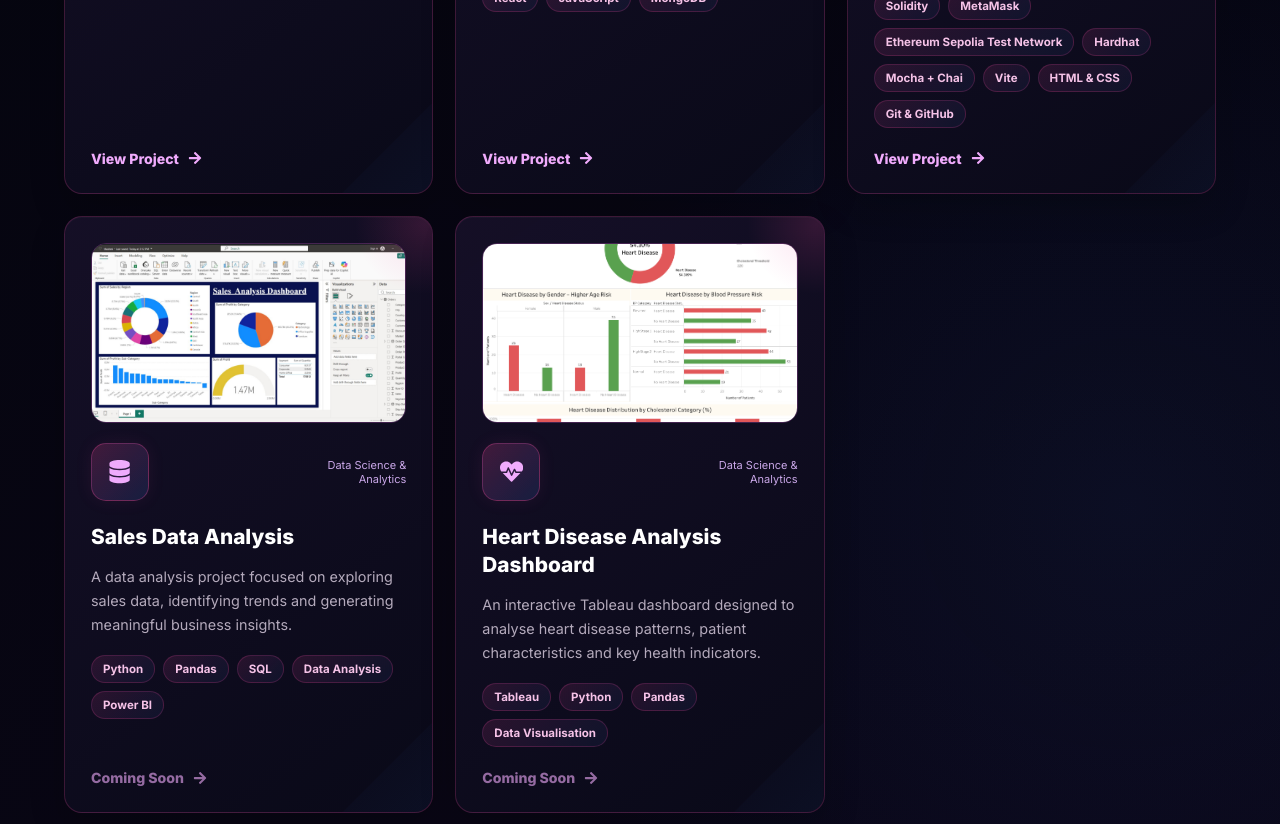
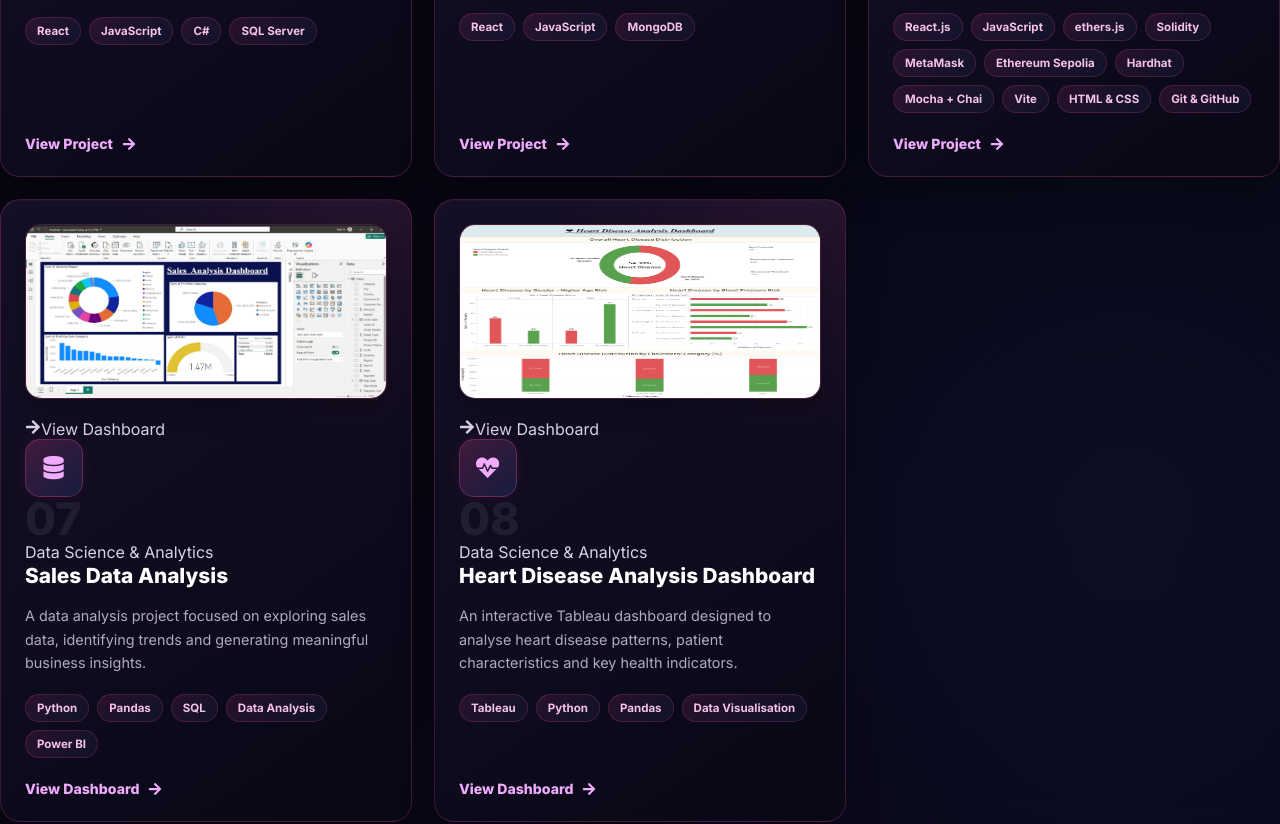
Before and after one commit to thashmiemaya-coder/thashmi-portfolio, a React (Vite) app: page / in a window 1280 px wide. Shown: the part 5200-6024 px from the top of the page. Built offline with nearby package versions, Linux system fonts and the light colour scheme.

Commit message:
Refactor Projects component and styles for improved layout, clarity, and responsiveness

```diff
--- a/src/pages/Projects.jsx
+++ b/src/pages/Projects.jsx
@@ -19,9 +19,9 @@ function Projects() {
   const [activeCategory, setActiveCategory] = useState("All");
 
   const projects = [
-    // =========================
+    // ==========================================
     // SOFTWARE DEVELOPMENT
-    // =========================
+    // ==========================================
 
     {
       icon: <FaShoppingBasket />,
@@ -84,7 +84,7 @@ function Projects() {
         "ethers.js",
         "Solidity",
         "MetaMask",
-        "Ethereum Sepolia Test Network",
+        "Ethereum Sepolia",
         "Hardhat",
         "Mocha + Chai",
         "Vite",
@@ -95,10 +95,9 @@ function Projects() {
       link: "https://github.com/thashmiemaya-coder/decentralized-voting-dapp",
     },
 
-    // =========================
+    // ==========================================
     // DATA SCIENCE & ANALYTICS
-    // =========================
-
+    // ==========================================
 
     {
       icon: <FaDatabase />,
@@ -114,7 +113,9 @@ function Projects() {
         "Power BI",
       ],
       category: "Data Science & Analytics",
-      link: "#",
+
+      // Image will be opened in a new tab
+      dashboardLink: "/images/sales-analysis.png",
     },
 
     {
@@ -130,9 +131,15 @@ function Projects() {
         "Data Visualisation",
       ],
       category: "Data Science & Analytics",
-      link: "#",
+
+      // Image will be opened in a new tab
+      dashboardLink: "/images/heart-disease-dashboard.png",
     },
   ];
+
+  // ==========================================
+  // FILTER PROJECTS
+  // ==========================================
 
   const filteredProjects =
     activeCategory === "All"
@@ -143,10 +150,13 @@ function Projects() {
 
   return (
     <section id="projects" className="projects-section">
-      <div className="projects-container">
 
-        {/* Heading */}
+      {/* ======================================
+          SECTION HEADER
+      ====================================== */}
+
       <div className="projects-heading">
+
         <span className="projects-label">
           <FaCode />
           PROJECTS
@@ -161,9 +171,14 @@ function Projects() {
           analytics projects that demonstrate my technical knowledge,
           creativity and problem-solving skills.
         </p>
+
       </div>
 
-        {/* Category Filters */}
+
+      {/* ======================================
+          CATEGORY FILTERS
+      ====================================== */}
+
       <div className="project-filters">
 
         <button
@@ -201,81 +216,173 @@ function Projects() {
 
       </div>
 
-        {/* Projects Grid */}
+
+      {/* ======================================
+          PROJECT CARDS
+      ====================================== */}
+
       <div className="projects-grid">
 
-          {filteredProjects.map((project) => (
+        {filteredProjects.map((project, index) => (
+
           <article
             className="project-card"
             key={project.title}
           >
 
-              {/* Project Image */}
+            {/* ==================================
+                DASHBOARD IMAGE
+            ================================== */}
+
             {project.image && (
-                <div className="project-image">
+
+              <a
+                href={project.dashboardLink}
+                target="_blank"
+                rel="noopener noreferrer"
+                className="project-image-link"
+                title="Click to view dashboard"
+              >
+
+                <div className="project-image-wrapper">
+
                   <img
                     src={project.image}
                     alt={project.title}
+                    className="project-image"
                   />
+
+                  {/* IMAGE OVERLAY */}
+
+                  <div className="project-image-overlay">
+
+                    <div className="dashboard-view">
+
+                      <FaArrowRight />
+
+                      <span>
+                        View Dashboard
+                      </span>
+
                     </div>
+
+                  </div>
+
+                </div>
+
+              </a>
+
             )}
 
-              {/* Top Section */}
+
+            {/* ==================================
+                TOP AREA
+            ================================== */}
+
             <div className="project-top">
 
               <div className="project-icon">
                 {project.icon}
               </div>
 
-                <span className="project-category">
-                  {project.category}
+              <span className="project-number">
+                {String(index + 1).padStart(2, "0")}
               </span>
 
             </div>
 
-              {/* Project Title */}
-              <h3>{project.title}</h3>
 
-              {/* Description */}
+            {/* ==================================
+                CATEGORY
+            ================================== */}
+
+            <div className="project-category">
+              {project.category}
+            </div>
+
+
+            {/* ==================================
+                TITLE
+            ================================== */}
+
+            <h3>
+              {project.title}
+            </h3>
+
+
+            {/* ==================================
+                DESCRIPTION
+            ================================== */}
+
             <p className="project-description">
               {project.description}
             </p>
 
-              {/* Technologies */}
+
+            {/* ==================================
+                TECHNOLOGIES
+            ================================== */}
+
             <div className="project-technologies">
 
-                {project.technologies.map((technology) => (
-                  <span key={technology}>
+              {project.technologies.map(
+                (technology) => (
+
+                  <span
+                    key={technology}
+                    className="technology-tag"
+                  >
                     {technology}
                   </span>
+
+                )
+              )}
+
+            </div>
+
+
+            {/* ==================================
+                PROJECT BUTTON
+            ================================== */}
+
+            {project.dashboardLink ? (
+
+              <a
+                href={project.dashboardLink}
+                target="_blank"
+                rel="noopener noreferrer"
+                className="project-link"
+              >
+
+                View Dashboard
+
+                <FaArrowRight />
+
+              </a>
+
+            ) : (
+
+              <a
+                href={project.link}
+                target="_blank"
+                rel="noopener noreferrer"
+                className="project-link"
+              >
+
+                View Project
+
+                <FaArrowRight />
+
+              </a>
+
+            )}
+
+          </article>
+
         ))}
 
       </div>
 
-              {/* Project Link */}
-              {project.link && project.link !== "#" ? (
-                <a
-                  href={project.link}
-                  className="project-link"
-                  target="_blank"
-                  rel="noopener noreferrer"
-                >
-                  View Project
-                  <FaArrowRight />
-                </a>
-              ) : (
-                <span className="project-link project-link-disabled">
-                  Coming Soon
-                  <FaArrowRight />
-                </span>
-              )}
-
-            </article>
-          ))}
-
-        </div>
-
-      </div>
     </section>
   );
 }
--- a/src/styles/projects.css
+++ b/src/styles/projects.css
@@ -99,105 +99,47 @@
 
 .project-card {
   position: relative;
+  display: flex;
+  flex-direction: column;
 
-  display: flex;
-
-  min-height: 350px;
-
-  padding: 26px;
+  min-height: 390px;
+  padding: 24px;
 
   overflow: hidden;
 
   border: 1px solid rgba(236, 72, 153, 0.22);
+  border-radius: 20px;
 
-  border-radius: 18px;
-
-  flex-direction: column;
-
-  background: linear-gradient(
-    145deg,
-    rgba(22, 16, 40, 0.95),
-    rgba(10, 10, 25, 0.92)
-  );
+  background:
+    radial-gradient(
+      circle at 90% 0%,
+      rgba(236, 72, 153, 0.10),
+      transparent 35%
+    ),
+    linear-gradient(
+      145deg,
+      rgba(22, 16, 40, 0.96),
+      rgba(8, 8, 22, 0.96)
+    );
 
   box-shadow:
-    0 15px 35px rgba(0, 0, 0, 0.2),
+    0 15px 35px rgba(0, 0, 0, 0.25),
     inset 0 1px 0 rgba(255, 255, 255, 0.025);
 
   transition:
-    transform 0.3s ease,
-    border-color 0.3s ease,
-    box-shadow 0.3s ease;
-}
-
-.project-card::before {
-  position: absolute;
-
-  top: -65px;
-  right: -65px;
-
-  width: 145px;
-  height: 145px;
-
-  border-radius: 50%;
-
-  content: "";
-
-  background: radial-gradient(
-    circle,
-    rgba(236, 72, 153, 0.16),
-    transparent 68%
-  );
-}
-
-.project-card::after {
-  position: absolute;
-
-  right: 0;
-  bottom: 0;
-
-  width: 90px;
-  height: 90px;
-
-  content: "";
-
-  background: linear-gradient(
-    135deg,
-    transparent,
-    rgba(59, 130, 246, 0.05)
-  );
-
-  clip-path: polygon(
-    100% 0,
-    100% 100%,
-    0 100%
-  );
+    transform 0.35s ease,
+    border-color 0.35s ease,
+    box-shadow 0.35s ease;
 }
 
 .project-card:hover {
-  border-color: rgba(236, 72, 153, 0.65);
+  transform: translateY(-7px);
+
+  border-color: rgba(236, 72, 153, 0.55);
 
   box-shadow:
-    0 20px 40px rgba(236, 72, 153, 0.1),
-    0 0 25px rgba(59, 130, 246, 0.05);
-
-  transform: translateY(-6px);
-}
-
-/* =========================
-   TOP
-========================= */
-
-.project-top {
-  position: relative;
-  z-index: 2;
-
-  display: flex;
-
-  margin-bottom: 22px;
-
-  align-items: center;
-  justify-content: space-between;
+    0 22px 45px rgba(0, 0, 0, 0.35),
+    0 0 30px rgba(236, 72, 153, 0.08);
 }
 
 /* =========================
@@ -486,38 +428,61 @@
 ========================= */
 
 .project-image {
+  position: relative;
+
   width: 100%;
-  height: 180px;
+  height: 175px;
+
+  margin-bottom: 20px;
+
   overflow: hidden;
-  border-radius: 15px;
-  margin-bottom: 20px;
-  border: 1px solid rgba(220, 100, 220, 0.25);
+
+  border: 1px solid rgba(236, 72, 153, 0.28);
+  border-radius: 16px;
+
+  background: #0c0a18;
+
+  box-shadow:
+    0 8px 25px rgba(0, 0, 0, 0.25);
+
+  cursor: pointer;
+}
+
+.project-image::after {
+  content: "";
+
+  position: absolute;
+  inset: 0;
+
+  background:
+    linear-gradient(
+      135deg,
+      rgba(236, 72, 153, 0.06),
+      transparent 45%,
+      rgba(59, 130, 246, 0.06)
+    );
+
+  pointer-events: none;
 }
 
 .project-image img {
   width: 100%;
   height: 100%;
+
+  display: block;
+
   object-fit: cover;
-  display: block;
-  transition: transform 0.4s ease;
+
+  transition:
+    transform 0.45s ease,
+    filter 0.45s ease;
 }
 
 .project-card:hover .project-image img {
-  transform: scale(1.05);
+  transform: scale(1.04);
+
+  filter: brightness(1.05);
 }
-
-
-/* =========================
-   PROJECT CATEGORY
-========================= */
-
-.project-category {
-  font-size: 11px;
-  color: #c9a7e8;
-  text-align: right;
-  max-width: 120px;
-}
-
 
 /* =========================
    DISABLED LINK
```
Lines whose indentation alone changed are shown as unchanged.
